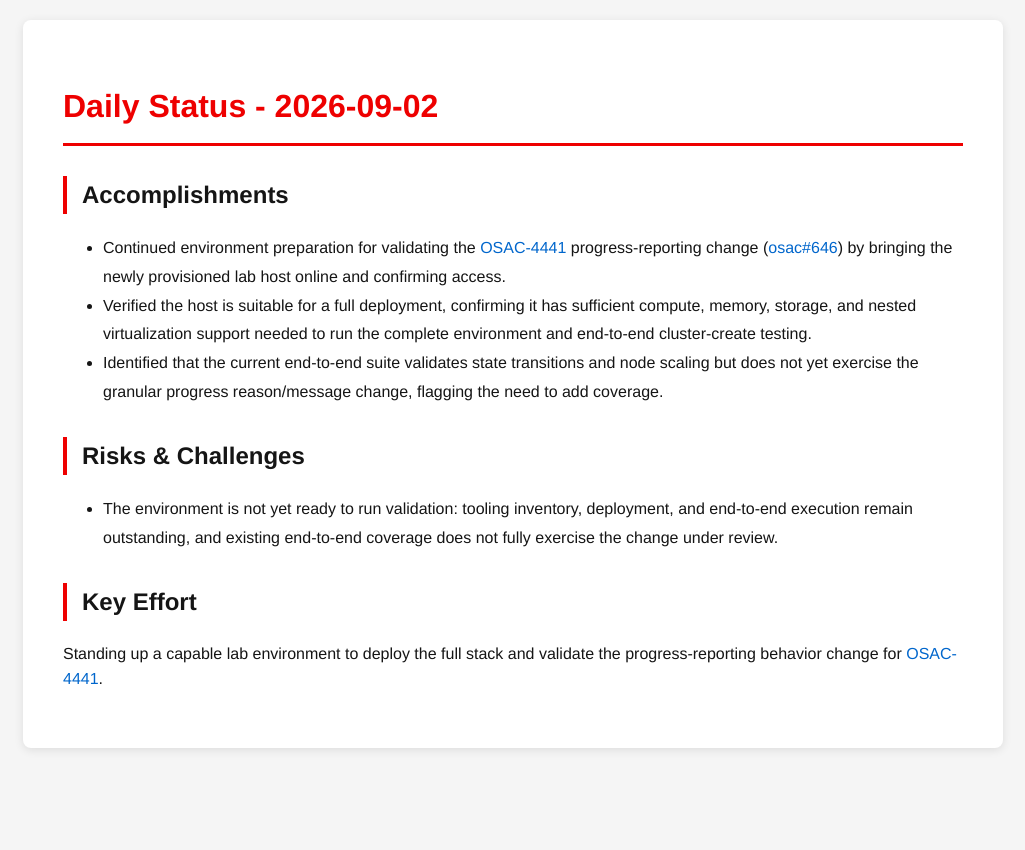
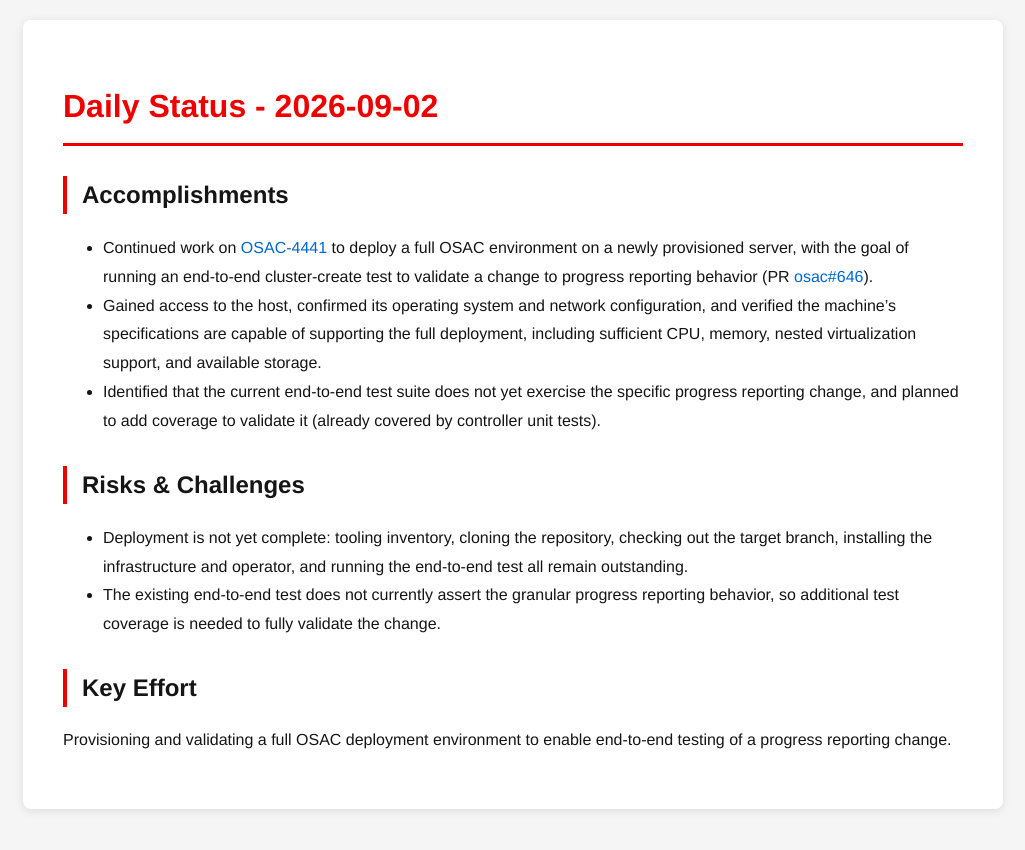
Before and after one commit to tzvatot/daily-status, a Jekyll site: the page built from 2026-09-02.md, in a window 1280 px wide. Shown: the top 850 px of the page, without its empty margins (127-1152 px from the left). Built offline with Jekyll 4.4.1, drawn with Linux system fonts in a browser that asks for light colours.

Commit message:
Daily status update - 2026-09-02

```diff
--- a/2026-09-02.md
+++ b/2026-09-02.md
@@ -7,12 +7,13 @@ date: 2026-09-02
 # Daily Status - 2026-09-02
 
 ## Accomplishments
-- Continued environment preparation for validating the [OSAC-4441](https://redhat.atlassian.net/browse/OSAC-4441) progress-reporting change ([osac#646](https://github.com/osac-project/osac/pull/646)) by bringing the newly provisioned lab host online and confirming access.
-- Verified the host is suitable for a full deployment, confirming it has sufficient compute, memory, storage, and nested virtualization support needed to run the complete environment and end-to-end cluster-create testing.
-- Identified that the current end-to-end suite validates state transitions and node scaling but does not yet exercise the granular progress reason/message change, flagging the need to add coverage.
+- Continued work on [OSAC-4441](https://redhat.atlassian.net/browse/OSAC-4441) to deploy a full OSAC environment on a newly provisioned server, with the goal of running an end-to-end cluster-create test to validate a change to progress reporting behavior (PR [osac#646](https://github.com/osac-project/osac/pull/646)).
+- Gained access to the host, confirmed its operating system and network configuration, and verified the machine's specifications are capable of supporting the full deployment, including sufficient CPU, memory, nested virtualization support, and available storage.
+- Identified that the current end-to-end test suite does not yet exercise the specific progress reporting change, and planned to add coverage to validate it (already covered by controller unit tests).
 
 ## Risks & Challenges
-- The environment is not yet ready to run validation: tooling inventory, deployment, and end-to-end execution remain outstanding, and existing end-to-end coverage does not fully exercise the change under review.
+- Deployment is not yet complete: tooling inventory, cloning the repository, checking out the target branch, installing the infrastructure and operator, and running the end-to-end test all remain outstanding.
+- The existing end-to-end test does not currently assert the granular progress reporting behavior, so additional test coverage is needed to fully validate the change.
 
 ## Key Effort
-Standing up a capable lab environment to deploy the full stack and validate the progress-reporting behavior change for [OSAC-4441](https://redhat.atlassian.net/browse/OSAC-4441).
+Provisioning and validating a full OSAC deployment environment to enable end-to-end testing of a progress reporting change.
```
